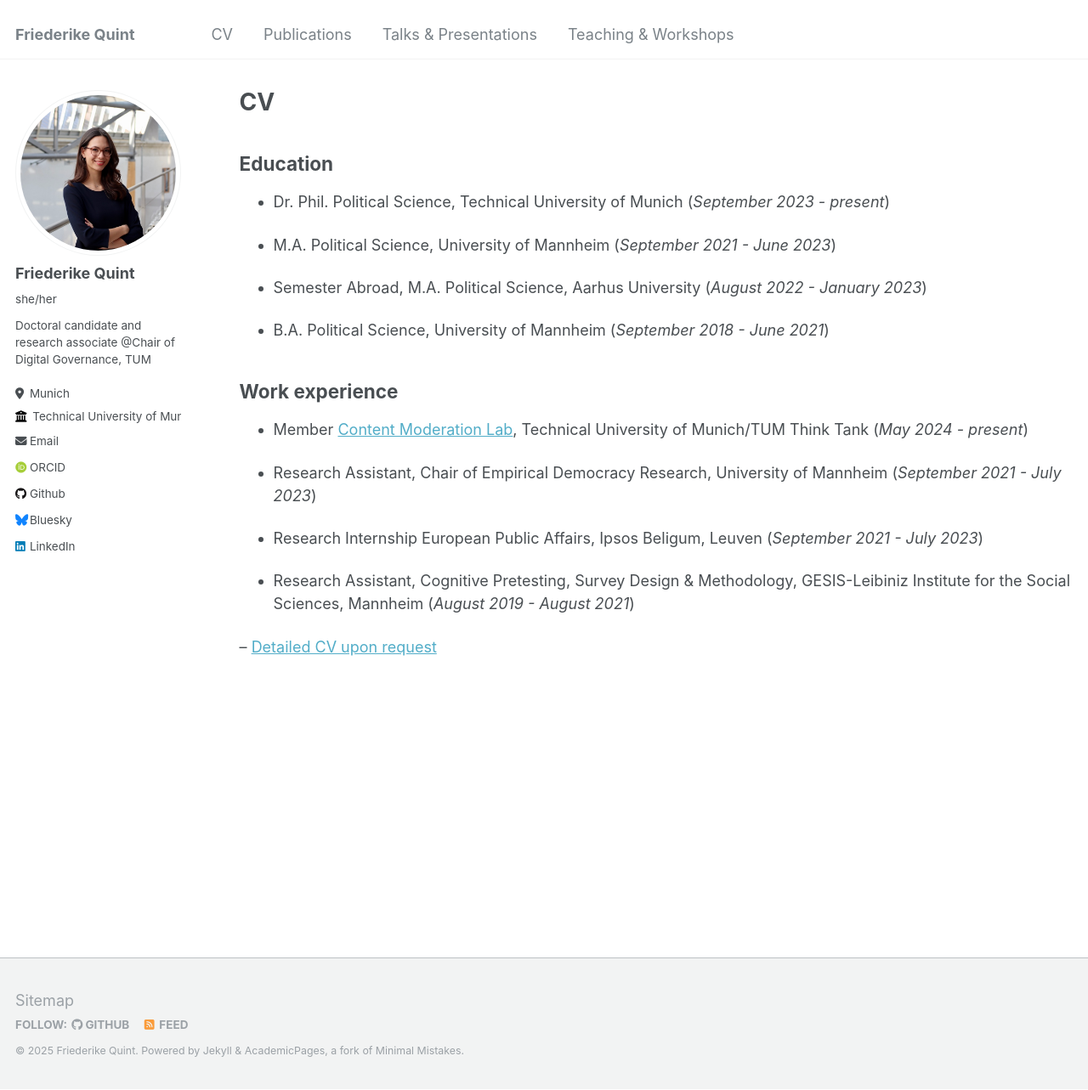
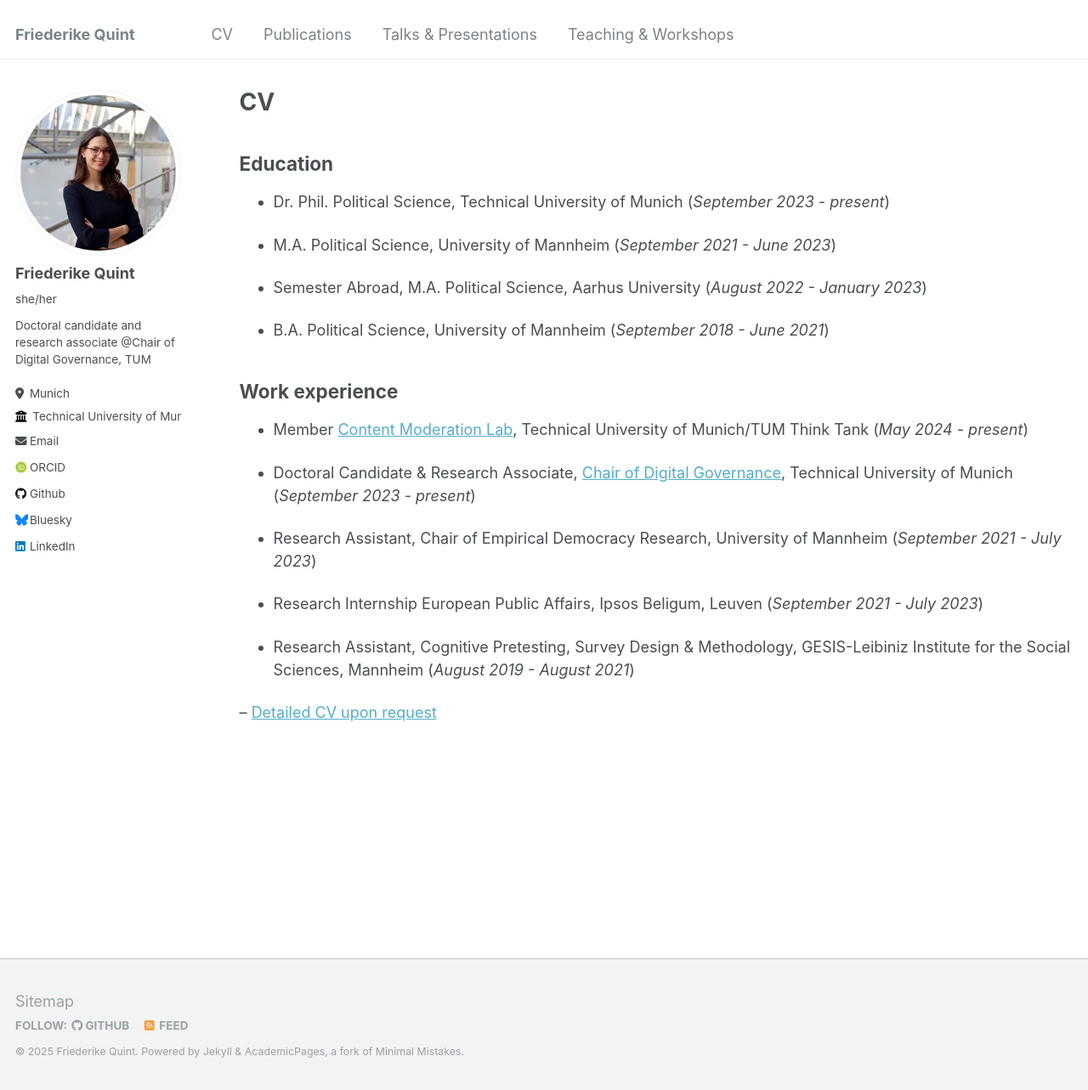
Before and after one commit to friederikequint/friederikequint.github.io, a Jekyll site: the page built from _pages/cv.md, in a window 1280 px wide and 1283 px high. Shown: the whole window at 85% size. Built offline with Jekyll 4.4.1, drawn with Linux system fonts in a browser that asks for light colours; some web fonts are replaced.

Commit message:
Update cv.md

```diff
--- a/_pages/cv.md
+++ b/_pages/cv.md
@@ -26,6 +26,8 @@ redirect_from:
 
 * Member [Content Moderation Lab](https://tumthinktank.de/project/content-moderation-lab/){:target="_blank"}, Technical University of Munich/TUM Think Tank (*May 2024 - present*)
 
+* Doctoral Candidate & Research Associate, [Chair of Digital Governance](https://www.hfp.tum.de/en/digitalgovernance/home/){:target="_blank"}, Technical University of Munich (*September 2023 - present*)
+
 * Research Assistant, Chair of Empirical Democracy Research, University of Mannheim (*September 2021 - July 2023*)
 
 * Research Internship European Public Affairs, Ipsos Beligum, Leuven (*September 2021 - July 2023*)
```
